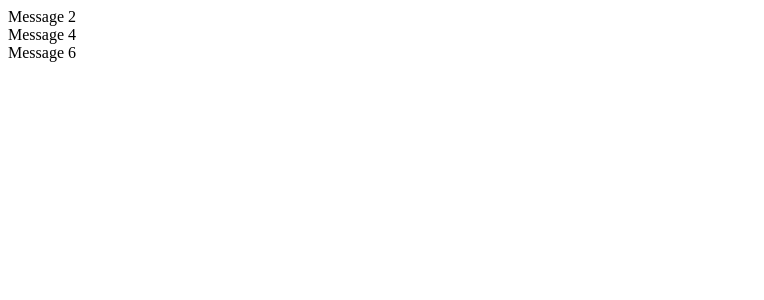
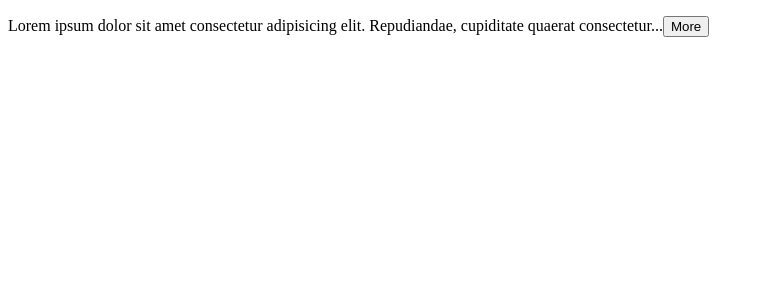
Before and after one commit to RedMoon1177/mosh-react18-beginners, a React (Vite) app: page / in a window 1280 px wide. Shown: the top 300 px of the page, without its empty margins (0-764 px from the left). Built offline with nearby package versions, Linux system fonts and the light colour scheme.

Commit message:
completed Managing Component State

```diff
--- a/package.json
+++ b/package.json
@@ -10,6 +10,7 @@
   },
   "dependencies": {
     "bootstrap": "^5.2.3",
+    "immer": "^9.0.19",
     "react": "^18.2.0",
     "react-dom": "^18.2.0",
     "react-icons": "^4.7.1",
--- a/src/App.tsx
+++ b/src/App.tsx
@@ -1,14 +1,167 @@
 import { useState } from "react";
-import Message from "./Message";
+import ExpandableText from "./components/ExpandableText";
 
+// Managing Component State - lesson 13 ///////
 function App() {
   return (
-    <div>
-      <Message />
-      <Message />
-      <Message />
-    </div>
+    <>
+      <ExpandableText maxChars={100}>
+        Lorem ipsum dolor sit amet consectetur adipisicing elit. Repudiandae,
+        cupiditate quaerat consectetur eaque unde corrupti recusandae. Unde
+        doloribus, aperiam vero aut molestias magni quisquam aliquid adipisci
+        excepturi corporis delectus similique cupiditate ducimus rem illum
+        repellat consectetur deserunt exercitationem at reprehenderit enim natus
+        recusandae quis ad. Temporibus ducimus soluta laudantium. Quo blanditiis
+        quae tempora reprehenderit iusto nam obcaecati ea nemo expedita magnam,
+        qui unde, exercitationem vitae quasi voluptatibus maiores ducimus
+        molestias quam voluptas in sapiente architecto consequatur! Dolore,
+        quidem perspiciatis sapiente libero doloribus qui sequi cumque facere
+        delectus ratione odit vitae dolorem provident quae non corrupti aperiam
+        accusamus earum voluptatibus atque.
+      </ExpandableText>
+    </>
   );
 }
 
+// Managing Component State - lesson 12 ///////
+// function App() {
+//   const [game, setGame] = useState({
+//     id: 1,
+//     player: {
+//       name: "John",
+//     },
+//   });
+
+//   const handleClick = () => {
+//     setGame({ ...game, player: { ...game.player, name: "Bob" } });
+//   };
+//   return <></>;
+// }
+
+// Managing Component State - lesson 11 ///////
+// function App() {
+//   const [cartItems, setCartItems] = useState(["Product 1", "Product 2"]);
+//   return (
+//     <div>
+//       <NavBar cartItemsCount={cartItems.length} />
+//       <Cart cartItems={cartItems} onClear={() => setCartItems([])} />
+//     </div>
+//   );
+// }
+
+// Managing Component State - lesson 10 ///////
+// import produce from "immer";
+
+// function App() {
+//   const [bugs, setBugs] = useState([
+//     { id: 1, title: "Bug 1", fixed: false },
+//     { id: 2, title: "Bug 2", fixed: false },
+//   ]);
+
+//   const handleClick = () => {
+//     // setBugs(bugs.map((bug) => (bug.id === 1 ? { ...bug, fixed: true } : bug)));
+
+//     setBugs(
+//       // draft: a proxy object that record the changes that we're going to apply to the bugs array.
+//       // Imagine draft is the copy of the bugs array.
+//       // So we can use produce with draft to mutate the state as we used map() func
+//       produce((draft) => {
+//         const bug = draft.find((bug) => bug.id === 1);
+//         if (bug) bug.fixed = true;
+//       })
+//     );
+//   };
+
+//   return (
+//     <div>
+//       {bugs.map((bug) => (
+//         <p key={bug.id}>
+//           {bug.title} {bug.fixed ? "Fixed" : "New"}
+//         </p>
+//       ))}
+//       <button onClick={handleClick}>Click Me</button>
+//     </div>
+//   );
+// }
+
+// Managing Component State - lesson 9 ///////
+// function App() {
+//   const [bugs, setBugs] = useState([
+//     { id: 1, title: "Bug 1", fixed: false },
+//     { id: 2, title: "Bug 2", fixed: false },
+//   ]);
+
+//   const handleClick = () => {
+//     setBugs(bugs.map((bug) => (bug.id === 1 ? { ...bug, fixed: true } : bug)));
+//   };
+
+//   return (
+//     <div>
+//       <button onClick={handleClick}>Click Me</button>
+//     </div>
+//   );
+// }
+
+// Managing Component State - lesson 8 ///////
+// function App() {
+//   const [tags, setTags] = useState(["happy", "cheerful"]);
+
+//   const handleClick = () => {
+//     // Add
+//     setTags([...tags, "exciting"]);
+
+//     // Remove
+//     setTags(tags.filter((tag) => tag !== "happy"));
+
+//     // Update
+//     setTags(tags.map((tag) => (tag === "happy" ? "happiness" : tag)));
+//   };
+
+//   return (
+//     <div>
+//       <button onClick={handleClick}>Click Me</button>
+//     </div>
+//   );
+// }
+
+// Managing Component State - lesson 7 ///////
+// function App() {
+//   const [customer, setCustomer] = useState({
+//     name: "John",
+//     address: {
+//       city: "San Francisco",
+//       zipCode: 94111,
+//     },
+//   });
+
+//   const handleClick = () => {
+//     setCustomer({
+//       ...customer,
+//       address: { ...customer.address, zipCode: 94112 },
+//     });
+//   };
+
+//   return <div></div>;
+// }
+
+// Managing Component State - lesson 6 ///////
+// function App() {
+//   const [drink, setDrink] = useState({
+//     title: "Americano",
+//     price: 5,
+//   });
+
+//   const handleClick = () => {
+//     setDrink({ ...drink, price: 6 });
+//   };
+
+//   return (
+//     <div>
+//       {drink.price}
+//       <br />
+//       <button onClick={handleClick}>Click Me</button>
+//     </div>
+//   );
+// }
+
 export default App;
--- /dev/null
+++ b/src/components/ExpandableText.tsx
@@ -0,0 +1,25 @@
+import React, { useState } from "react";
+
+interface Props {
+  children: string;
+  maxChars?: number;
+}
+
+const ExpandableText = ({ children, maxChars = 100 }: Props) => {
+  const [isExpanded, setIsExpanded] = useState(false);
+
+  if (children.length <= maxChars) return <p>{children}</p>;
+
+  const text = isExpanded ? children : children.substring(0, maxChars);
+
+  return (
+    <p>
+      {text}...
+      <button onClick={() => setIsExpanded(!isExpanded)}>
+        {isExpanded ? "Less" : "More"}
+      </button>
+    </p>
+  );
+};
+
+export default ExpandableText;
```
Also changed, not shown: src/components/Cart.tsx (added, +22 -0 lines), src/components/NavBar.tsx (added, +11 -0 lines), 1 other file (tests, documents, lock files or other folders).
